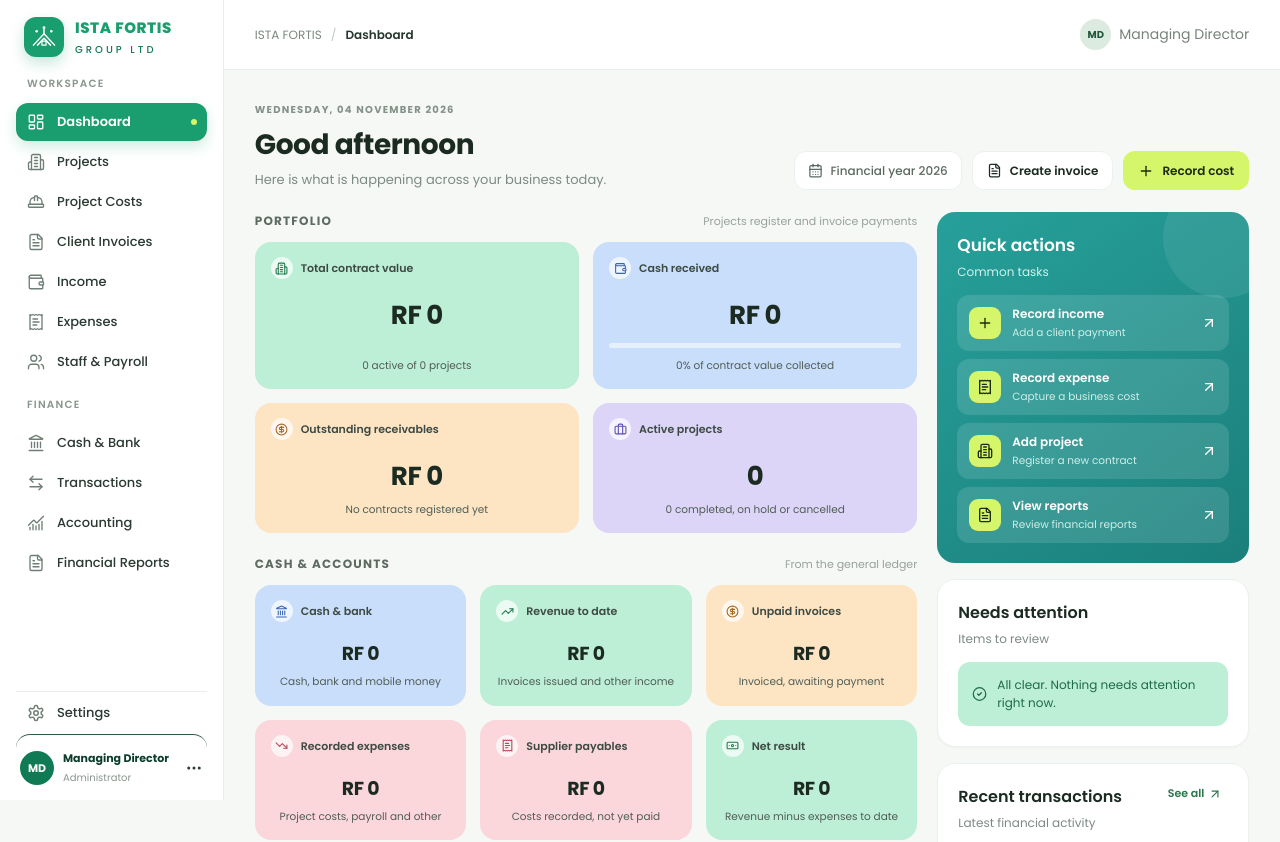
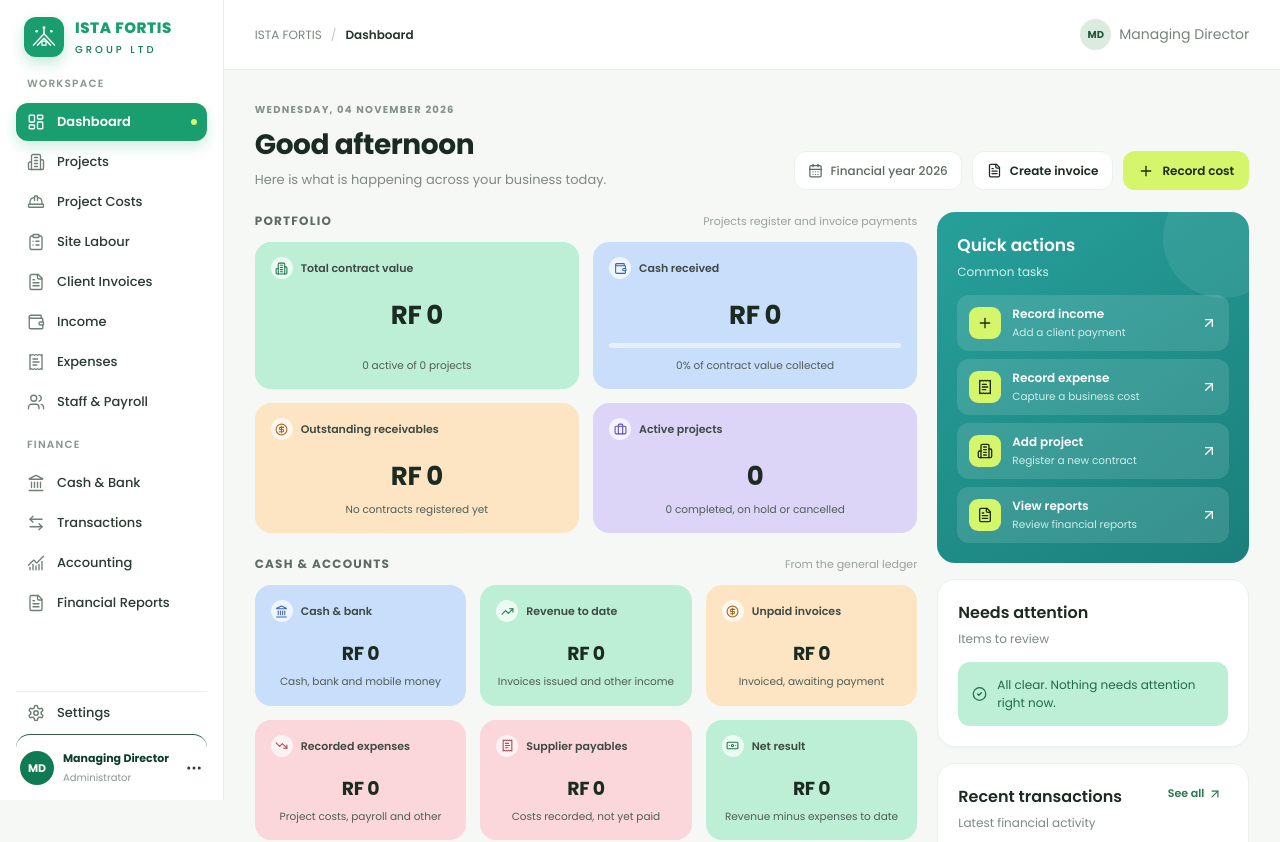
Before and after one commit to nzephrem-alt/FMS, a React (Vite) app: page / in a window 1280 px wide. Shown: the top 842 px of the page. Built offline with nearby package versions, Linux system fonts and the light colour scheme.

Commit message:
Update Sidebar.tsx

```diff
--- a/src/components/Sidebar.tsx
+++ b/src/components/Sidebar.tsx
@@ -13,6 +13,7 @@ import {
   MoreHorizontal,
   HardHat,
   FileText,
+  ClipboardList,
 } from 'lucide-react';
 
 type SidebarProps = {
@@ -29,6 +30,7 @@ const navGroups = [
       { label: 'Dashboard', icon: LayoutDashboard },
       { label: 'Projects', icon: Building2 },
       { label: 'Project Costs', icon: HardHat },
+      { label: 'Site Labour', icon: ClipboardList },
       { label: 'Client Invoices', icon: FileText },
       { label: 'Income', icon: Wallet },
       { label: 'Expenses', icon: ReceiptText },
```
